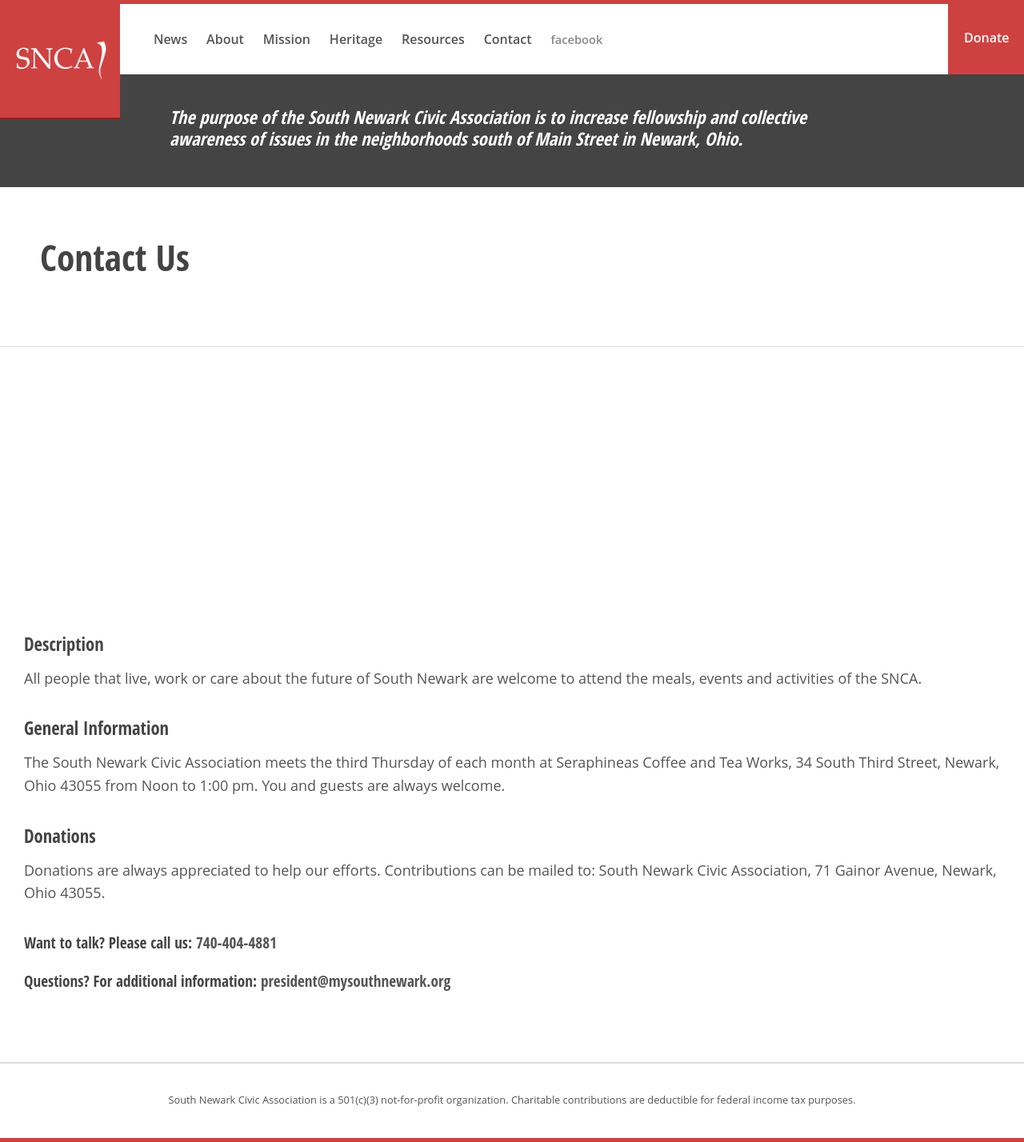
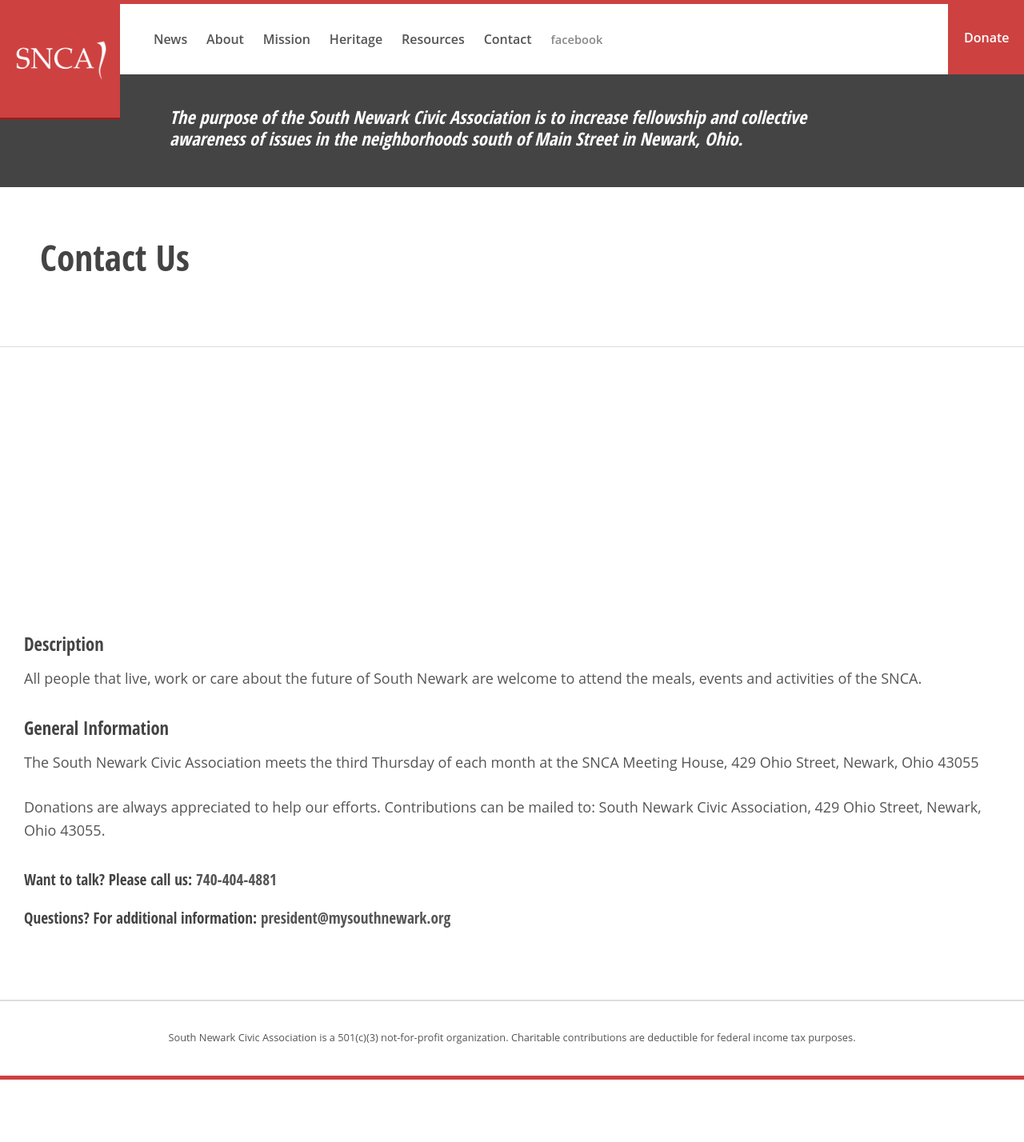
Before and after one commit to jeremyeblake/mysouthnewark, a Jekyll site: the page built from contact.html, in a window 1280 px wide. Shown: the whole page at 80% size. Built offline with Jekyll 4.4.1, drawn with Linux system fonts in a browser that asks for light colours; Markdown is read by kramdown in place of the engine named in the settings; after the commit the page ends 1350 px from its top, so only the background shows below that.

Commit message:
Updated contact.html

```diff
--- a/contact.html
+++ b/contact.html
@@ -12,9 +13,8 @@ layout: default
   <h3>Description</h3>
   <p>All people that live, work or care about the future of South Newark are welcome to attend the meals, events and activities of the SNCA.</p>
   <h3>General Information</h3>
-  <p>The South Newark Civic Association meets the third Thursday of each month at Seraphineas Coffee and Tea Works, 34 South Third Street, Newark, Ohio 43055 from Noon to 1:00 pm. You and guests are always welcome.</p>
-  <h3>Donations</h3>
-  <p> Donations are always appreciated to help our efforts. Contributions can be mailed to: South Newark Civic Association, 71 Gainor Avenue, Newark, Ohio 43055.</p>
+  <p>The South Newark Civic Association meets the third Thursday of each month at the SNCA Meeting House, 429 Ohio Street, Newark, Ohio 43055</p>
+  <p> Donations are always appreciated to help our efforts. Contributions can be mailed to: South Newark Civic Association, 429 Ohio Street, Newark, Ohio 43055.</p>
   <h4>Want to talk? Please call us: <a href="tel:+7404044881">740-404-4881</a></h3>
   <h4>Questions? For additional information: <a href="mailto:president@mysouthnewark.org">president@mysouthnewark.org</a></h3>
 </div>
```
Also changed, not shown: other parts of contact.html (+1 -0 lines).
